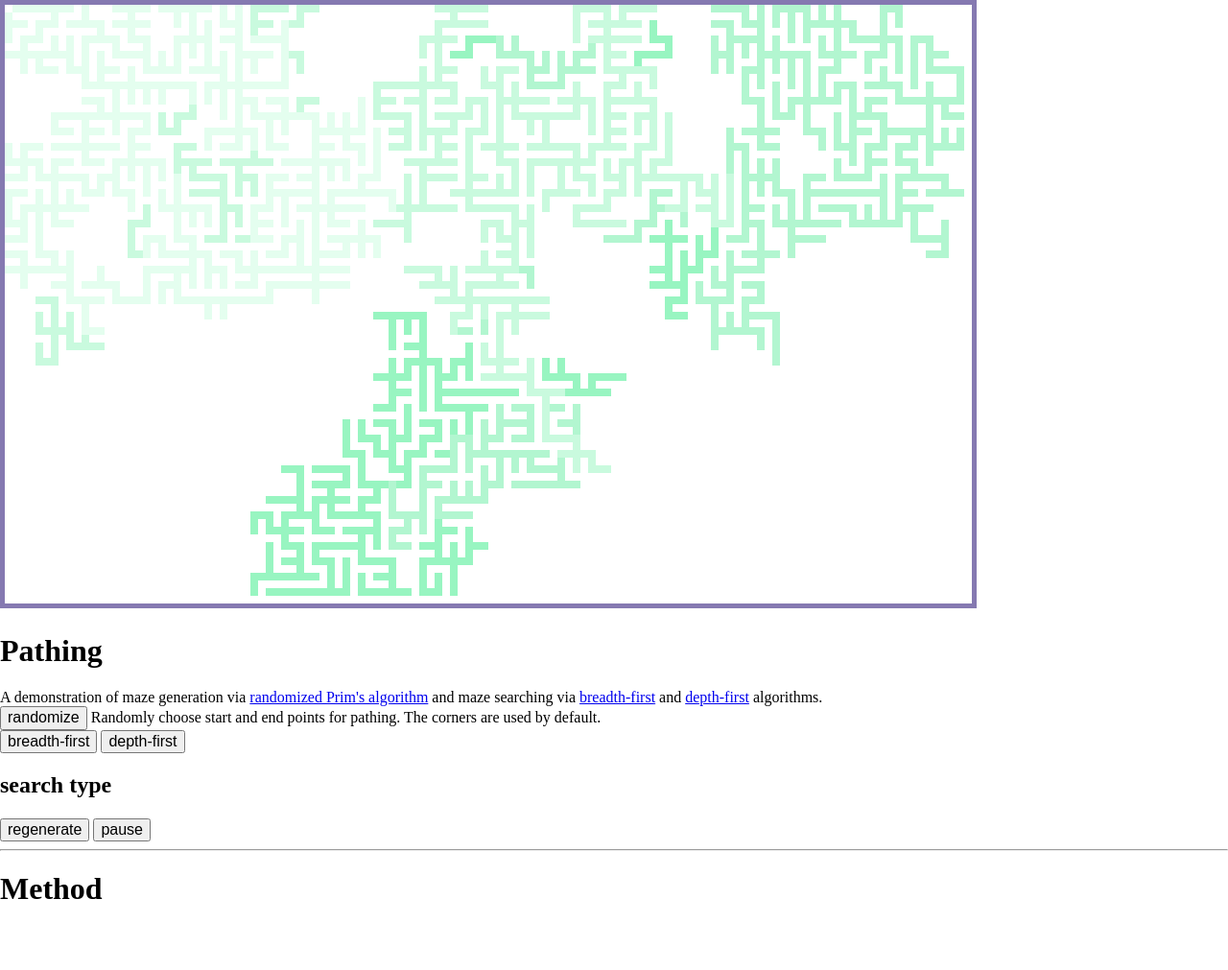
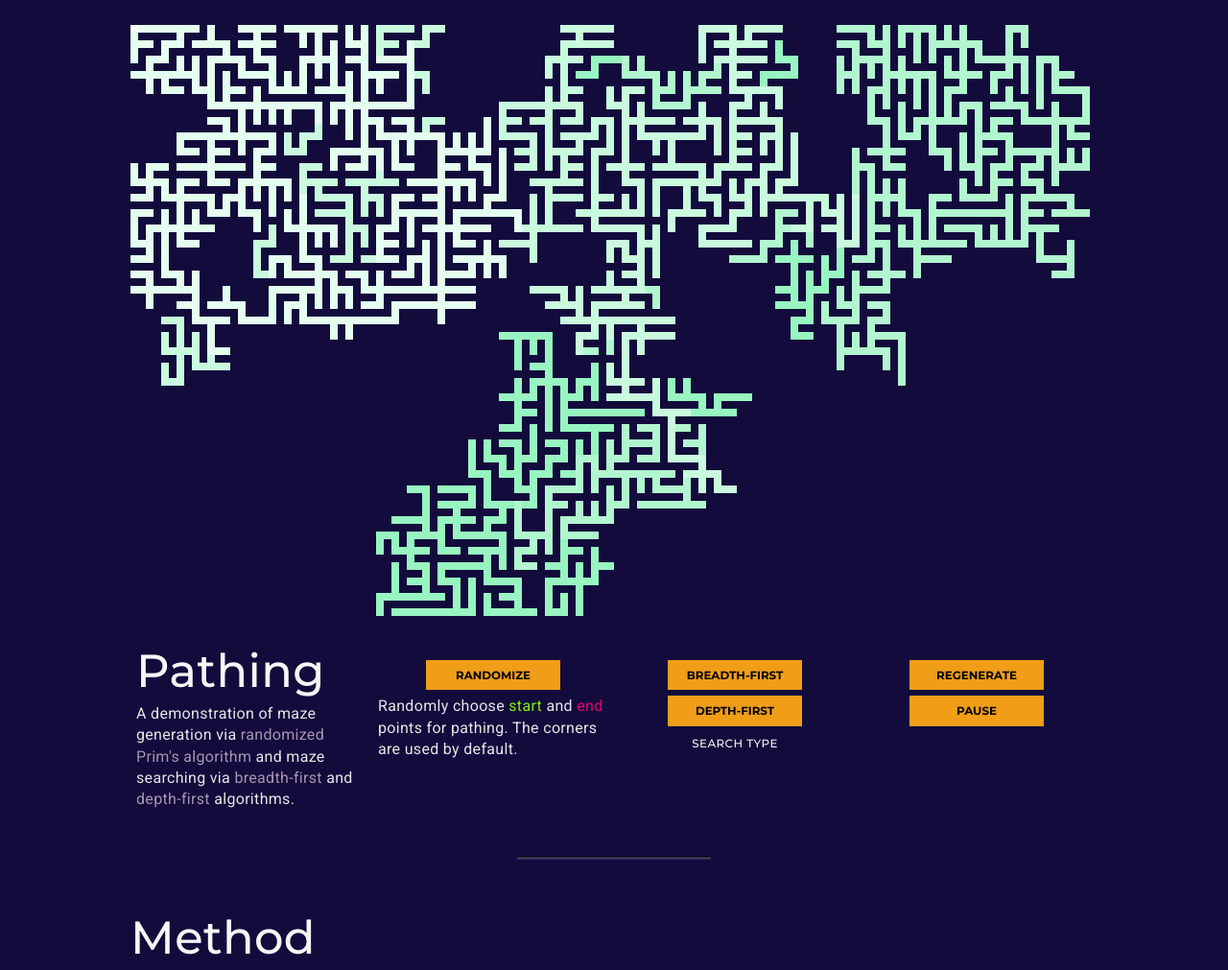
Before and after one commit to agarun/pathing, a plain HTML site: page index.html in a window 1280 px wide. Shown: the whole page at 96% size. Before the commit the page ends 967 px from the top, so only its background shows below. Drawn offline with nearby package versions, Linux system fonts and the light colour scheme.

Commit message:
Add styling to display page index.html

```diff
--- a/css/style.css
+++ b/css/style.css
@@ -1,3 +1,121 @@
+/* TODO: Loading bar / Status bar */
+
+body {
+  font-family: 'Roboto', sans-serif;
+  font-size: 16px;
+  font-weight: 400;
+  line-height: 1.4;
+  letter-spacing: 0.02em;
+  background-color: #120b3c;
+  color: #e6e6e6;
+  margin: 2% 0 0 0;
+}
+
+h1 {
+  font-family: 'Montserrat', sans-serif;
+  font-size: 3em;
+  font-weight: 500;
+  color: #f6f6f6;
+  margin: 0;
+}
+
+h2 {
+  font-family: 'Montserrat', sans-serif;
+  font-size: 0.74em;
+  font-weight: 500;
+  color: #f6f6f6;
+  letter-spacing: 0.04em;
+  text-transform: uppercase;
+  text-align: center;
+}
+
+a {
+  color: #a894b1;
+  font-weight: 500;
+  text-decoration: none;
+  border-bottom-color: transparent;
+  transition: 0.1s;
+}
+
+a:hover {
+  border-bottom: 2px #6e5d75 solid;
+}
+
+.wrapper {
+  height: 100vh;
+  max-width: 1008px;
+  margin: 0 auto;
+}
+
+.main-panel {
+  display: flex;
+  flex-flow: row wrap;
+  justify-content: space-around;
+  margin-top: 10px;
+  padding-top: 6px;
+  margin: 0;
+}
+
+.main-panel-column {
+  flex-basis: 240px;
+  flex-shrink: 0;
+  margin: 0 6px 0 6px;
+}
+
+.main-panel-column:not(#intro) {
+  margin-top: 16px;
+}
+
+hr {
+  /*TODO: display status right above it*/
+  width: 20%;
+  height: 3px;
+  border: none;
+  box-shadow: 0px -1px 0px 0px #000;
+  background-color: #37315d;
+  color: #5a516c;
+  margin: 3em auto;
+}
+
 canvas {
-  border: 5px solid #8579b1;
+  display: block;
+  padding-bottom: 10px;
 }
+
+button {
+  display: block;
+  background: #f09d18;
+  font-family: 'Montserrat', sans-serif;
+  font-size: 0.74em;
+  font-weight: 700;
+  text-decoration: none;
+  text-transform: uppercase;
+  width: 140px;
+  margin: 6px auto;
+  padding: 10px 18px 8px 18px;
+  cursor: pointer;
+  border: none;
+}
+
+button:hover {
+  /*TODO: fancy stuff + animation, i think google had some stuff about this */
+  background: #ffc05c;
+  transition: 0.2s ease-out;
+}
+
+/* TODO:
+ Github icons etc
+ */
+
+ /* INSPO */
+ /* https://www.instagram.com/thedesigntip/
+ https://www.instagram.com/trianbampol/*/
+ /*senna soundtrack cover*/
+
+.start {
+  color: #80ee12;
+}
+
+.end {
+  color: #e70068;
+}
```
